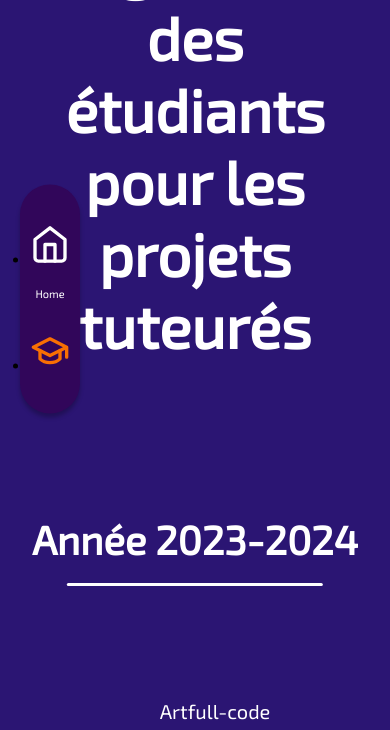
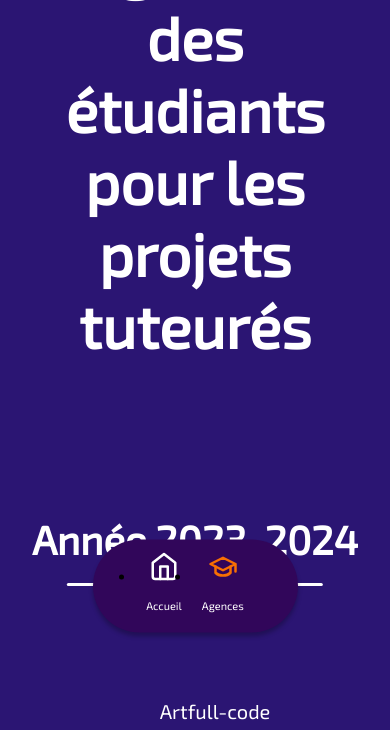
Before and after one commit to JohanMorga/SiteServeurLPMIAW, a PHP site: page /agence.php in a window 390 px wide. Shown: the part 139-869 px from the top of the page. Run offline with PHP 8.4, Linux system fonts and the light colour scheme; style sheets or scripts are compiled from the project's sources.

Commit message:
add menu css in_menu and center menu

```diff
--- a/agence.php
+++ b/agence.php
@@ -67,20 +67,20 @@ $agences2023 = array(
     <h1 class="header__title">Agences des étudiants pour les projets tuteurés
     </h1>
 </header>
-<nav class="test">
+<nav class="nav-desktop">
     <ul class="nav-menu">
         <li class="nav-menu__element">
-            <a class="nav-menu__link nav-menu__link" href="index.php">
+            <a class="nav-menu__link " href="index.php">
                 <svg xmlns="http://www.w3.org/2000/svg" width="40" height="40" viewBox="0 0 24 24" fill="none"
                      stroke="currentColor" stroke-width="2" stroke-linecap="round" stroke-linejoin="round"
                      class="lucide lucide-home">
                     <path d="m3 9 9-7 9 7v11a2 2 0 0 1-2 2H5a2 2 0 0 1-2-2z"/>
                     <polyline points="9 22 9 12 15 12 15 22"/>
                 </svg>
-                <p class="nav-menu__text nav-menu__text--active">Home</p></a>
+                <p class="nav-menu__text nav-menu__text--active">Accueil</p></a>
         </li>
-        <li class="nav-menu__element">
-            <a class="nav-menu__link--active" href="agence.php">
+        <li class="nav-menu__element ">
+            <a class="nav-menu__link nav-menu__link--active" href="agence.php">
                 <svg xmlns="http://www.w3.org/2000/svg" width="40" height="40" viewBox="0 0 24 24" fill="none"
                      stroke="currentColor" stroke-width="2" stroke-linecap="round" stroke-linejoin="round"
                      class="lucide lucide-graduation-cap">
@@ -88,6 +88,30 @@ $agences2023 = array(
                     <path d="M6 12v5c3 3 9 3 12 0v-5"/>
                 </svg>
                 <p class="nav-menu__text nav-menu__text--inactive">Agences</p></a>
+        </li>
+    </ul>
+</nav>
+<nav class="nav-mobile">
+    <ul class="nav-menu">
+        <li class="nav-menu__element">
+            <a class="nav-menu__link nav-menu__link" href="index.php">
+                <svg xmlns="http://www.w3.org/2000/svg" width="30" height="30" viewBox="0 0 24 24" fill="none"
+                     stroke="currentColor" stroke-width="2" stroke-linecap="round" stroke-linejoin="round"
+                     class="lucide lucide-home">
+                    <path d="m3 9 9-7 9 7v11a2 2 0 0 1-2 2H5a2 2 0 0 1-2-2z"/>
+                    <polyline points="9 22 9 12 15 12 15 22"/>
+                </svg>
+                <p class="nav-menu__text nav-menu__text">Accueil</p></a>
+        </li>
+        <li class="nav-menu__element">
+            <a class="nav-menu__link nav-menu__link--active" href="agence.php">
+                <svg xmlns="http://www.w3.org/2000/svg" width="30" height="30" viewBox="0 0 24 24" fill="none"
+                     stroke="currentColor" stroke-width="2" stroke-linecap="round" stroke-linejoin="round"
+                     class="lucide lucide-graduation-cap">
+                    <path d="M22 10v6M2 10l10-5 10 5-10 5z"/>
+                    <path d="M6 12v5c3 3 9 3 12 0v-5"/>
+                </svg>
+                <p class="nav-menu__text nav-menu__text">Agences</p></a>
         </li>
     </ul>
 </nav>
--- a/index.php
+++ b/index.php
@@ -71,7 +71,7 @@
         <p class="principal-text__parcours"><strong>Web Designer Intégrateur - Développeur Full Stack</strong></p>
     </section>
     <section class="principal-img">
-        <img class="principal-img__image" src="public/img/imageAccueil.png" alt="">
+        <img class="principal-img__image" src="public/img/imageAccueil.png" width="1200" height="1000" alt="">
     </section>
     <section class="principal-mobile">
         <ul class="principal-reso">
--- a/public/scss/_index.scss
+++ b/public/scss/_index.scss
@@ -12,56 +12,6 @@
   }
 }
 
-.nav-mobile{
-  display: none;
-}
-
-.nav-menu {
-  position : fixed;
-  top : 50%;
-  transform: translateY(-50%);
-  left: 20px;
-  background-color: $c_magenta;
-  box-shadow: 0 4px 4px 0 rgba(0, 0, 0, 0.25);
-  border-radius: 10rem;
-  padding: 3rem 1rem;
-
-  &__element {
-    padding: 1rem 0;
-    text-align: center;
-  }
-
-  &__link {
-    color: $c_white;
-    font-size: 32px;
-    width: auto;
-    text-align: center;
-    text-decoration: none;
-    font-style: normal;
-
-
-    &--active {
-      color : $c_orange;
-      margin-bottom: 1.5rem;
-    }
-  }
-
-  &__text {
-    &--active {
-      display: block;
-      padding-top : 0.5rem;
-      font-size: 1.1rem;
-      text-align: center;
-      font-style: normal;
-      font-weight: 400;
-      line-height: normal;
-    }
-
-    &--inactive {
-      display: none;
-    }
-  }
-}
 
 .principal {
   display: flex;
@@ -78,7 +28,7 @@
     flex-direction: column;
     justify-content: center;
     margin: 0 7vw;
-
+    flex-shrink: 0;
     &__title {
       color : $c_white;
       order: 3;
@@ -130,8 +80,13 @@
   }
 
   .principal-img {
+    flex-shrink: 1;
+
     &__image {
-      height: 60rem;
+      height:  auto;
+      max-height: 60rem;
+      object-fit: cover;
+      width:  100%;
     }
   }
 }
--- a/public/scss/_menu.scss
+++ b/public/scss/_menu.scss
@@ -1,13 +1,20 @@
+.nav-mobile{
+  display: none;
+  z-index: 100;
+}
+
 .nav-menu {
+  z-index: 100;
   position : fixed;
-  top: 40%;
+  top : 50%;
+  transform: translateY(-50%);
   left: 20px;
   background-color: $c_magenta;
   box-shadow: 0 4px 4px 0 rgba(0, 0, 0, 0.25);
   border-radius: 10rem;
   padding: 3rem 1rem;
-  z-index: 100;
-&__element {
+
+  &__element {
     padding: 1rem 0;
     text-align: center;
   }
@@ -43,7 +50,3 @@
     }
   }
 }
-
-.test{
-  //height: 10%;
-}
--- a/public/scss/master.scss
+++ b/public/scss/master.scss
@@ -21,25 +21,33 @@ body {
   position: relative;
 }
 
-@media screen and (max-width: 768px) {
+@media screen and (max-width: 1024px) {
 
-  .nav-desktop{
+  .nav-desktop {
     display: none;
   }
 
-  .nav-mobile{
-    display: block;
+  .nav-mobile {
+    display: flex;
+    position: fixed;
     height: 10%;
+    width: 100%;
+    left: 0;
+    justify-content: center;
+    align-items: flex-end;
+    right: 0;
+    bottom: 1rem;
+
     .nav-menu {
       display: flex;
       justify-content: center;
       min-width: 205px;
       padding: 1rem 4rem;
-      top : 95%;
-      left: 25%;
+      position: static;
+      top: 0;
 
-      &__element  {
-        padding : 0 1rem;
+      &__element {
+        padding: 0 1rem;
       }
 
       &__link {
@@ -50,7 +58,7 @@ body {
 
 
         &--active {
-          color : $c_orange;
+          color: $c_orange;
         }
       }
 
@@ -67,11 +75,11 @@ body {
     }
   }
 
-  .principal{
+  .principal {
     display: flex;
     flex-direction: column;
 
-    .principal-text{
+    .principal-text {
 
       margin: 0 3vw;
       padding-top: 2rem;
@@ -107,16 +115,15 @@ body {
 
     .principal-img {
       margin-top: 1rem;
-      &__image{
-        height : 35vh;
-      }
+
     }
 
     .principal-mobile {
       display: block;
       margin-top: 1rem;
+
       .principal-reso {
-        display : flex;
+        display: flex;
         justify-content: center;
         align-items: center;
 
@@ -127,7 +134,7 @@ body {
         &__link {
           color: $c_white;
           text-decoration: none;
-          font-size:2.4rem;
+          font-size: 2.4rem;
         }
       }
     }
```
